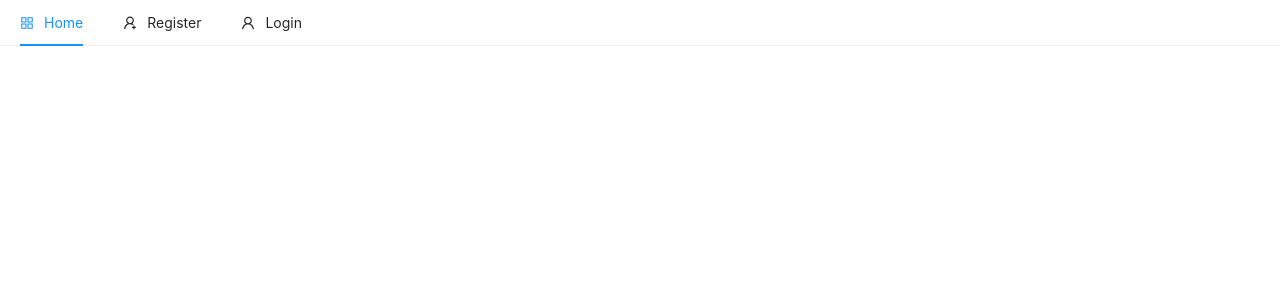
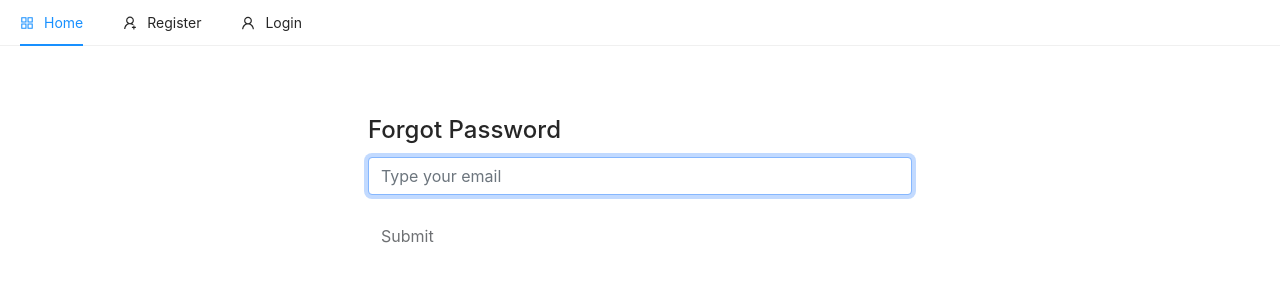
Before and after one commit to maher9393267111/for-pushhhh, a React (Create React App) app in the folder frontend/mern-2/: page /forgot/password in a window 1280 px wide. Shown: the top 300 px of the page. Built offline with nearby package versions, Linux system fonts and the light colour scheme; no server answers.

Commit message:
redirect user if he is login in when go to register an login page

```diff
--- a/frontend/mern-2/src/App.js
+++ b/frontend/mern-2/src/App.js
@@ -12,7 +12,7 @@
 import Overlay from "./components/overlay";
 import Register from "./components/auth/Register";
 import Login from './pages/Login'
-
+import ForgotPassword from "./pages/ForgotPassword";
 
 import { auth } from "./firebase";
 import { useDispatch } from "react-redux";
@@ -60,6 +60,7 @@
         <Route exact path="/login" component={Login} />
         <Route exact path="/register" component={Register} />
         <Route exact path="/register/complete" component={RegisterComplete} />
+        <Route exact path="/forgot/password" component={ForgotPassword} />
       </Switch>
 
 
--- a/frontend/mern-2/src/components/auth/Register.js
+++ b/frontend/mern-2/src/components/auth/Register.js
@@ -2,14 +2,17 @@
 import { auth } from "../../firebase";
 import { toast,  ToastContainer  } from "react-toastify";
 import "react-toastify/dist/ReactToastify.css";
+import { useSelector } from "react-redux";
+
 const Register = ({ history }) => {
   const [email, setEmail] = useState("");
 
-//   const { user } = useSelector((state) => ({ ...state }));
+  // to check if user is login in and have info redirect him
+  const { user } = useSelector((state) => ({ ...state }));
 
-//   useEffect(() => {
-//     if (user && user.token) history.push("/");
-//   }, [user, history]);
+  useEffect(() => {
+    if (user && user.token) history.push("/");
+  }, [user]);
 
   const handleSubmit = async (e) => {
     e.preventDefault();
--- /dev/null
+++ b/frontend/mern-2/src/pages/ForgotPassword.js
@@ -0,0 +1,65 @@
+import React, { useState, useEffect } from "react";
+import { auth } from "../firebase";
+import { toast } from "react-toastify";
+import { useSelector } from "react-redux";
+
+const ForgotPassword = ({ history }) => {
+  const [email, setEmail] = useState("");
+  const [loading, setLoading] = useState(false);
+
+  const { user } = useSelector((state) => ({ ...state }));
+
+  useEffect(() => {
+    if (user && user.token) history.push("/");
+  }, [user]);
+
+  const handleSubmit = async (e) => {
+    e.preventDefault();
+    setLoading(true);
+
+    const config = {
+      url: process.env.REACT_APP_FORGOT_PASSWORD_REDIRECT,
+      handleCodeInApp: true,
+    };
+
+    await auth
+      .sendPasswordResetEmail(email, config)
+      .then(() => {
+        setEmail("");
+        setLoading(false);
+        toast.success("Check your email for password reset link");
+      })
+      .catch((error) => {
+        setLoading(false);
+        toast.error(error.message);
+        console.log("ERROR MSG IN FORGOT PASSWORD", error);
+      });
+  };
+
+  return (
+    <div className="container col-md-6 offset-md-3 p-5">
+      {loading ? (
+        <h4 className="text-danger">Loading</h4>
+      ) : (
+        <h4>Forgot Password</h4>
+      )}
+
+      <form onSubmit={handleSubmit}>
+        <input
+          type="email"
+          className="form-control"
+          value={email}
+          onChange={(e) => setEmail(e.target.value)}
+          placeholder="Type your email"
+          autoFocus
+        />
+        <br />
+        <button className="btn btn-raised" disabled={!email}>
+          Submit
+        </button>
+      </form>
+    </div>
+  );
+};
+
+export default ForgotPassword;
--- a/frontend/mern-2/src/pages/Login.js
+++ b/frontend/mern-2/src/pages/Login.js
@@ -1,14 +1,27 @@
-import React, { useState } from "react";
+import React, { useState,useEffect } from "react";
 import { auth,googleAuthProvider  } from "../firebase";
 import { toast } from "react-toastify";
 import { Button } from "antd";
-
+import { Link } from "react-router-dom";
 import { useDispatch } from "react-redux";
 import { MailOutlined, GoogleOutlined } from "@ant-design/icons";
+import { useSelector } from "react-redux";
+
+
 const Login = ({ history }) => {
   const [email, setEmail] = useState("gqlreactnode@gmail.com");
   const [password, setPassword] = useState("123456");
   const [loading, setLoading] = useState(false);
+
+
+  // to check if user is login in and have info redirect him
+  const { user } = useSelector((state) => ({ ...state }));
+
+  useEffect(() => {
+    if (user && user.token) history.push("/");
+  }, [user]);
+
+
 
   let dispatch = useDispatch();
 
@@ -135,7 +148,9 @@
             Login with Google
           </Button>
 
-
+          <Link to="/forgot/password" className="float-right text-danger">
+            Forgot Password
+          </Link>
 
 
         </div>
```
Also changed, not shown: 1 other file (tests, documents, lock files or other folders).
